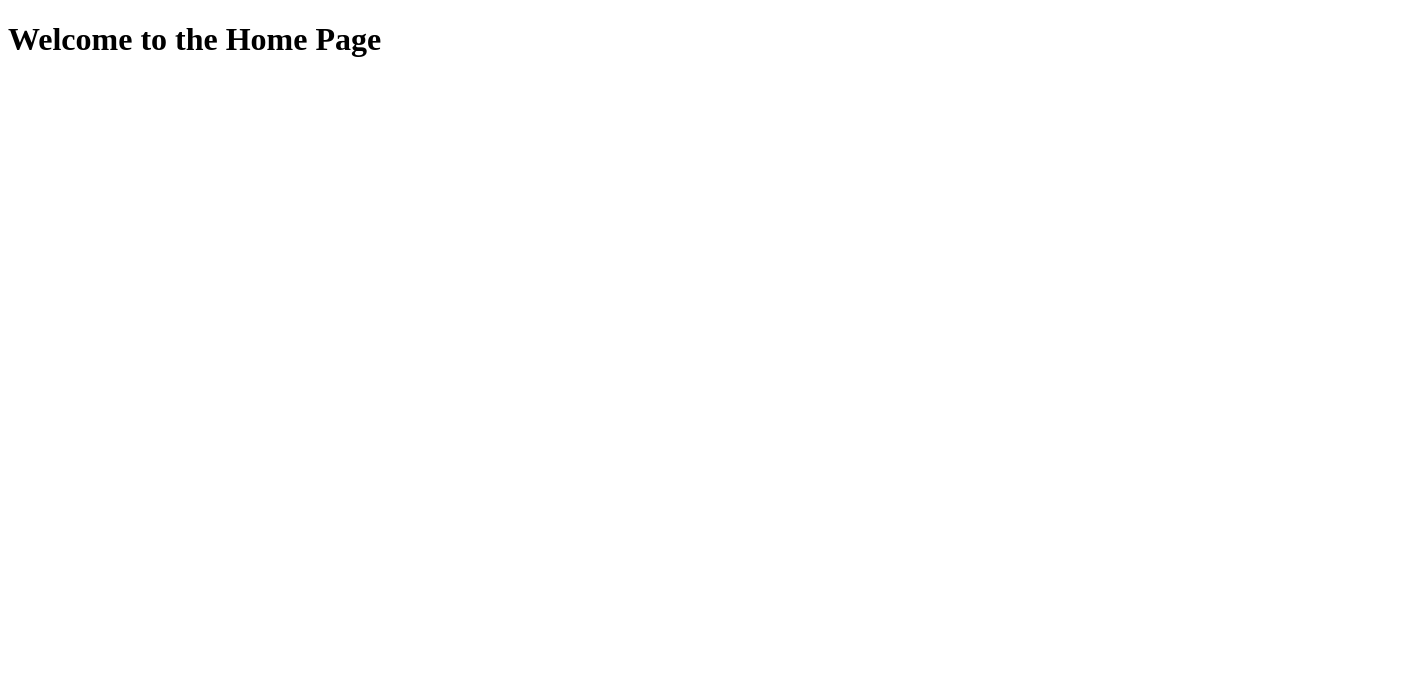
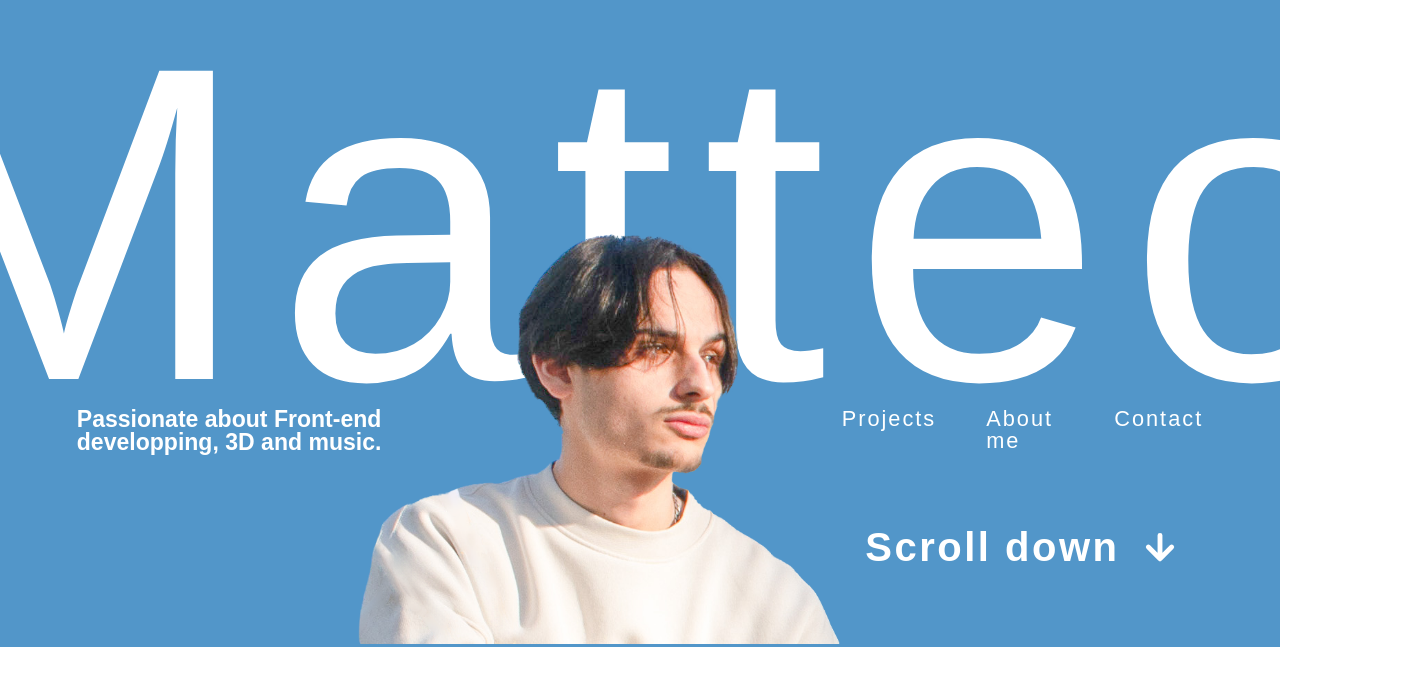
Before and after one commit to Matgiam/MatteoGiambarresi, a React (Vite) app: page / in a window 1280 px wide. Shown: the top 686 px of the page, 1404 px wide, since content can reach past the window. Built offline with nearby package versions, Linux system fonts and the light colour scheme.

Commit message:
Feature: intro page done

```diff
--- a/src/pages/Home.jsx
+++ b/src/pages/Home.jsx
@@ -1,8 +1,53 @@
-function Home(){
-    return (
-        <div>
-            <h1>Welcome to the Home Page</h1>
-        </div>
-    )
+import "../styling/reset.css";
+import "../styling/index.css";
+
+function Home() {
+	return (
+		<div>
+			<div className="wrapper">
+				<header>
+					<div className="name">
+						<h1>Matteo</h1>
+					</div>
+					<div className="header-text">
+						<h2>
+							Passionate about Front-end <br /> developping, 3D and music.
+						</h2>
+						<div className="image">
+							<img src="./src/assets/matteo.png" alt="Matteo Giambarresi" />
+						</div>
+						<nav>
+							<ul>
+								<li>
+									<a href="#about">Projects</a>
+								</li>
+								<li>
+									<a href="#about">About me</a>
+								</li>
+								<li>
+									<a href="#about">Contact</a>
+								</li>
+							</ul>
+							<div className="scroll_down">
+								<h1>Scroll down</h1>
+								<svg xmlns="http://www.w3.org/2000/svg" width="40" height="40" viewBox="0 0 33 33" fill="none">
+									<path
+										d="M16.5 6.875V26.125M16.5 26.125L26.125 16.5M16.5 26.125L6.875 16.5"
+										stroke="white"
+										stroke-width="4"
+										stroke-linecap="round"
+										stroke-linejoin="round"
+									/>
+								</svg>
+							</div>
+						</nav>
+					</div>
+				</header>
+			</div>
+			<main>
+				<h1 id="about">HAHAHJJUYTKJHJGK</h1>
+			</main>
+		</div>
+	);
 }
 export default Home;
--- a/src/styling/index.css
+++ b/src/styling/index.css
@@ -0,0 +1,108 @@
+html {
+	scroll-behavior: smooth;
+}
+body {
+	margin: 0;
+	padding: 0;
+	font-family: "Bebas Neue", sans-serif;
+	color: #000000;
+}
+.wrapper {
+	background-color: #5296c9;
+	width: 100%;
+}
+header {
+	width: 88vw;
+	margin: auto;
+}
+h1 {
+	font-family: "Bebas Neue", sans-serif;
+	letter-spacing: 2.5px;
+	font-size: 2.5rem;
+	color: #ffffff;
+}
+
+.header-text h2 {
+	color: #fff;
+	font-family: sans-serif;
+	font-size: 1.8vw;
+	max-width: 2500px;
+}
+
+.name {
+	display: flex;
+	flex-direction: column;
+	align-items: center;
+}
+.name h1 {
+	margin: 0 0 -5vh 0;
+	padding: 0;
+	text-align: center;
+	font-weight: 400;
+	letter-spacing: 26.25px;
+	font-size: 35vw;
+	position: relative;
+	z-index: 1;
+}
+
+.header-text {
+	display: flex;
+	justify-content: space-between;
+}
+.header-text h2 {
+	position: absolute;
+}
+
+nav {
+	display: flex;
+	flex-direction: column;
+	justify-content: space-between;
+	position: relative;
+	z-index: 999;
+}
+
+nav ul {
+	display: flex;
+	gap: 50px;
+}
+
+.scroll_down {
+	display: flex;
+	justify-content: center;
+	gap: 20px;
+	margin-bottom: 80px;
+}
+
+ul li {
+	color: #fff;
+	font-family: "Bebas Neue", sans-serif;
+	font-size: 1.7vw;
+	font-weight: 200;
+	letter-spacing: 2px;
+	position: relative;
+	z-index: 999;
+}
+
+.flex {
+	display: flex;
+	justify-content: space-between;
+}
+
+.image {
+	width: 41vw;
+	margin-top: -13.7vw;
+	margin-left: 22vw;
+	position: relative;
+	z-index: 1;
+}
+a {
+	color: #fff;
+	text-decoration: none;
+}
+img {
+	width: 100%;
+}
+
+main {
+	margin-top: 1000px;
+}
--- /dev/null
+++ b/src/styling/reset.css
@@ -0,0 +1,48 @@
+/* http://meyerweb.com/eric/tools/css/reset/
+   v2.0 | 20110126
+   License: none (public domain)
+*/
+
+html, body, div, span, applet, object, iframe,
+h1, h2, h3, h4, h5, h6, p, blockquote, pre,
+a, abbr, acronym, address, big, cite, code,
+del, dfn, em, img, ins, kbd, q, s, samp,
+small, strike, strong, sub, sup, tt, var,
+b, u, i, center,
+dl, dt, dd, ol, ul, li,
+fieldset, form, label, legend,
+table, caption, tbody, tfoot, thead, tr, th, td,
+article, aside, canvas, details, embed,
+figure, figcaption, footer, header, hgroup,
+menu, nav, output, ruby, section, summary,
+time, mark, audio, video {
+	margin: 0;
+	padding: 0;
+	border: 0;
+	font-size: 100%;
+
+	vertical-align: baseline;
+}
+/* HTML5 display-role reset for older browsers */
+article, aside, details, figcaption, figure,
+footer, header, hgroup, menu, nav, section {
+	display: block;
+}
+body {
+	line-height: 1;
+}
+ol, ul {
+	list-style: none;
+}
+blockquote, q {
+	quotes: none;
+}
+blockquote:before, blockquote:after,
+q:before, q:after {
+	content: '';
+	content: none;
+}
+table {
+	border-collapse: collapse;
+	border-spacing: 0;
+}
```
Also changed, not shown: src/assets/Matteo.png (added).
